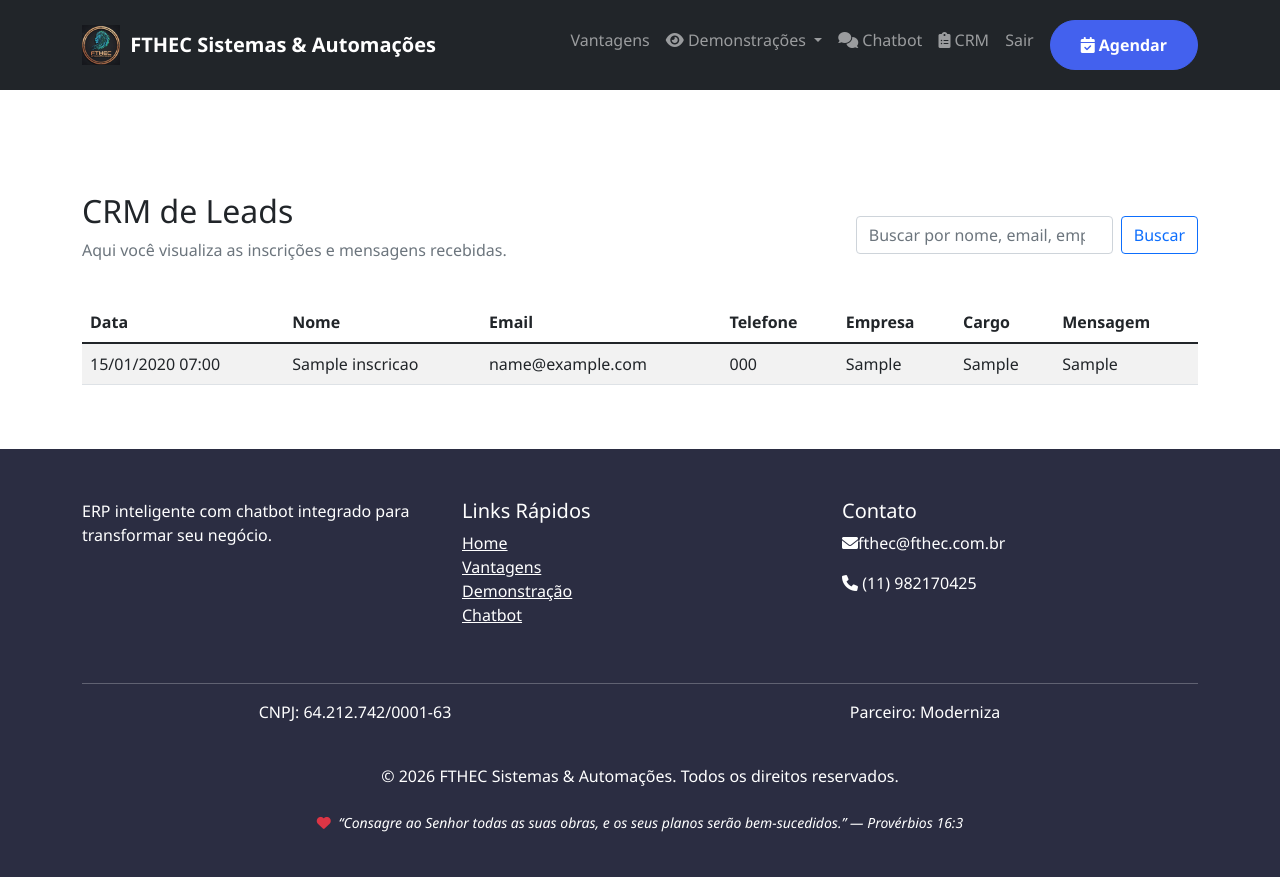
After one commit to fe-22/WS_FTTHEC, a Django app: page /crm/ in a window 1280 px wide. The commit adds this page. Run offline with Django 4.2, Linux system fonts and the light colour scheme; a user stored in the database is signed in; tables that the repository leaves empty hold one stand-in row (values such as "Sample post").

Commit message:
Atualizações no chatbot, base e novas páginas CRM

```diff
--- a/ai_chat/views.py
+++ b/ai_chat/views.py
@@ -85,7 +85,7 @@ Principais benefícios:
 • Melhoria na tomada de decisões
 • Integração entre departamentos (vendas, compras, estoque, financeiro)
 
-O WS_FTTHEC é um ERP inteligente com chatbot integrado para transformar seu negócio!"""
+O Fthec sistemas e automação é um ERP inteligente com chatbot integrado para transformar seu negócio!"""
 
             elif any(word in user_message for word in [
                 "adquirir", "comprar", "contratar", "contato", "comercial",
@@ -102,7 +102,7 @@ O WS_FTTHEC é um ERP inteligente com chatbot integrado para transformar seu neg
                     conversion_type='demo_request'
                 )
                 # Resposta direcionando para contato comercial
-                resposta = """Excelente! Para adquirir o WS_FTTHEC para sua empresa, nossa equipe comercial está pronta para ajudar.
+                resposta = """Excelente! Para adquirir o Fthec sistemas e automação para sua empresa, nossa equipe comercial está pronta para ajudar.
 
 Como prosseguir:
 1. 📝 Preencha o formulário de inscrição em nossa página principal
@@ -116,7 +116,7 @@ Acesse /inscricao/ ou clique no botão acima para começar!"""
 
             else:
                 # Resposta padrão para outras perguntas
-                resposta = """Olá! Sou especialista em ERP. Posso explicar o que é um ERP ou ajudar você a entrar em contato com nossa equipe comercial para adquirir o WS_FTTHEC.
+                resposta = """Olá! Sou especialista em ERP. Posso explicar o que é um ERP ou ajudar você a entrar em contato com nossa equipe comercial para adquirir o Fthec sistemas e automação.
 
 Pergunte sobre:
 • "O que é um ERP?" - explicação completa
--- a/core/models.py
+++ b/core/models.py
@@ -3,10 +3,11 @@ from django.db import models
 
 class Inscricao(models.Model):
     nome = models.CharField(max_length=100)
-    email = models.EmailField(unique=True)
+    email = models.EmailField()
     telefone = models.CharField(max_length=20, blank=True)
     empresa = models.CharField(max_length=100, blank=True)
     cargo = models.CharField(max_length=100, blank=True)
+    mensagem = models.TextField(blank=True)
     data_inscricao = models.DateTimeField(auto_now_add=True)
 
     def __str__(self):
--- a/core/urls.py
+++ b/core/urls.py
@@ -1,9 +1,10 @@
 from django.urls import path
-from .views import home, inscricao_view, dashboard_demo, pdv_demo
+from .views import home, inscricao_view, crm_view, dashboard_demo, pdv_demo
 
 urlpatterns = [
     path('', home, name='home'),
     path('inscricao/', inscricao_view, name='inscricao'),
+    path('crm/', crm_view, name='crm'),
     path('demo/dashboard/', dashboard_demo, name='dashboard_demo'),
     path('demo/pdv/', pdv_demo, name='pdv_demo'),
 ]
--- a/core/views.py
+++ b/core/views.py
@@ -2,7 +2,11 @@ from django.core.mail import send_mail
 from django.conf import settings
 from django.shortcuts import render, redirect
 from django.contrib import messages
+from django.contrib.auth.decorators import login_required
+from django.db.models import Q
 import datetime
+
+from .models import Inscricao
 
 def home(request):
     """Página inicial - Landing Page"""
@@ -33,14 +37,27 @@ def inscricao_view(request):
 
                 print(f"📁 Lead salvo no CSV: {nome}, {email}")  # Debug
 
+                # 1.5 SALVAR NO BANCO PARA CRM
+                Inscricao.objects.create(
+                    nome=nome,
+                    email=email,
+                    telefone=telefone,
+                    empresa=empresa,
+                    cargo=cargo,
+                    mensagem=mensagem,
+                )
+
                 # 2. ENVIAR EMAIL
-                try:
-                    email_backend = getattr(settings, 'EMAIL_BACKEND', 'django.core.mail.backends.console.EmailBackend')
-                    print(f"✉️ EMAIL_BACKEND atual: {email_backend}")  # Debug
+                email_backend = getattr(settings, 'EMAIL_BACKEND', 'django.core.mail.backends.console.EmailBackend')
+                print(f"✉️ EMAIL_BACKEND atual: {email_backend}")  # Debug
+                email_sent = False
+                email_error_message = None
 
-                    if email_backend == 'django.core.mail.backends.console.EmailBackend':
-                        print("⚠️ Modo console ativado. Emails serão apenas logados, não enviados.")
-                    else:
+                if email_backend == 'django.core.mail.backends.console.EmailBackend':
+                    print("⚠️ Modo console ativado. Emails serão apenas logados, não enviados.")
+                    email_error_message = "Email não foi enviado de verdade porque o backend está em modo console."
+                else:
+                    try:
                         print("✉️ Tentando enviar emails reais via SMTP...")
 
                         # Email para ADMIN
@@ -88,14 +105,16 @@ def inscricao_view(request):
                             fail_silently=False,
                         )
 
+                        email_sent = True
                         print("✅ Emails enviados com sucesso!")
 
-                except Exception as email_error:
-                    print(f"⚠️ Erro no envio de email (não crítico): {email_error}")
-                    # Não mostra erro para o usuário, apenas loga
+                    except Exception as email_error:
+                        email_error_message = str(email_error)
+                        print(f"⚠️ Erro no envio de email (não crítico): {email_error_message}")
 
                 # 3. Mensagem de sucesso para o usuário
-                messages.success(request, f"✅ Obrigado {nome}! Inscrição realizada com sucesso. Em breve entraremos em contato.")
+                messages.success(request, f"✅ Obrigado {nome}! Sua inscrição foi recebida com sucesso. Em breve nossa equipe entrará em contato.")
+
                 return redirect("home")
 
             except Exception as e:
@@ -104,6 +123,26 @@ def inscricao_view(request):
 
     # Se GET ou erro, mostra a página de inscrição
     return render(request, "inscricao.html")
+
+@login_required
+def crm_view(request):
+    """CRM de inscrições e mensagens de leads."""
+    leads = Inscricao.objects.order_by('-data_inscricao')
+    query = request.GET.get('q', '').strip()
+    if query:
+        leads = leads.filter(
+            Q(nome__icontains=query) |
+            Q(email__icontains=query) |
+            Q(empresa__icontains=query) |
+            Q(cargo__icontains=query) |
+            Q(mensagem__icontains=query)
+        )
+    context = {
+        'leads': leads,
+        'query': query,
+    }
+    return render(request, 'crm.html', context)
+
 
 def dashboard_demo(request):
     """Página de demonstração do Dashboard do ERP"""
--- a/erp_site/urls.py
+++ b/erp_site/urls.py
@@ -3,6 +3,7 @@ from django.urls import path, include
 
 urlpatterns = [
     path("admin/", admin.site.urls),
+    path("accounts/", include("django.contrib.auth.urls")),
     path("", include("core.urls")),
     path("ai_chat/", include("ai_chat.urls")),
 ]
--- a/templates/ai_chat/chatbot.html
+++ b/templates/ai_chat/chatbot.html
@@ -7,14 +7,14 @@
         <div class="col-md-8 offset-md-2">
             <div class="card">
                 <div class="card-header bg-primary text-white">
-                    <h3 class="mb-0"><i class="fas fa-robot"></i> 🤖 Chatbot WS_FTTHEC</h3>
+                    <h3 class="mb-0"><i class="fas fa-robot"></i> 🤖 Chatbot Fthec Sistemas e Automação</h3>
                 </div>
                 <div class="card-body">
                     <!-- Área do Chat -->
                     <div id="chat-container" style="height: 400px; overflow-y: auto; padding: 15px; background-color: #f8f9fa; border-radius: 5px;">
                         <div id="chat-messages">
                             <div class="alert alert-success">
-                                <strong>Assistente:</strong> Olá! Sou o chatbot do WS_FTTHEC. Como posso ajudar?
+                                <strong>Assistente:</strong> Olá! Sou o chatbot da Fthec sistemas e automação. Como posso ajudar?
                             </div>
                         </div>
                     </div>
--- a/templates/base.html
+++ b/templates/base.html
@@ -131,6 +131,20 @@
                             <i class="fas fa-comments"></i> Chatbot
                         </a>
                     </li>
+                    {% if request.user.is_authenticated %}
+                    <li class="nav-item">
+                        <a class="nav-link" href="{% url 'crm' %}">
+                            <i class="fas fa-clipboard-list"></i> CRM
+                        </a>
+                    </li>
+                    <li class="nav-item">
+                        <a class="nav-link" href="{% url 'logout' %}">Sair</a>
+                    </li>
+                    {% else %}
+                    <li class="nav-item">
+                        <a class="nav-link" href="{% url 'login' %}">Entrar</a>
+                    </li>
+                    {% endif %}
                     <li class="nav-item">
                         <a class="btn btn-primary ms-2" href="{% url 'home' %}#contato">
                             <i class="fas fa-calendar-check"></i> Agendar
--- /dev/null
+++ b/templates/crm.html
@@ -0,0 +1,51 @@
+{% extends 'base.html' %}
+
+{% block title %}CRM - Fthec Sistemas e Automação{% endblock %}
+
+{% block content %}
+<div class="container mt-5 pt-5">
+    <div class="d-flex justify-content-between align-items-center mb-4">
+        <div>
+            <h2>CRM de Leads</h2>
+            <p class="text-muted">Aqui você visualiza as inscrições e mensagens recebidas.</p>
+        </div>
+        <form class="d-flex" method="get" action="{% url 'crm' %}">
+            <input type="search" name="q" class="form-control me-2" placeholder="Buscar por nome, email, empresa ou mensagem" value="{{ query }}">
+            <button class="btn btn-outline-primary" type="submit">Buscar</button>
+        </form>
+    </div>
+
+    <div class="table-responsive">
+        <table class="table table-striped table-hover">
+            <thead>
+                <tr>
+                    <th>Data</th>
+                    <th>Nome</th>
+                    <th>Email</th>
+                    <th>Telefone</th>
+                    <th>Empresa</th>
+                    <th>Cargo</th>
+                    <th>Mensagem</th>
+                </tr>
+            </thead>
+            <tbody>
+                {% for lead in leads %}
+                    <tr>
+                        <td>{{ lead.data_inscricao|date:'d/m/Y H:i' }}</td>
+                        <td>{{ lead.nome }}</td>
+                        <td>{{ lead.email }}</td>
+                        <td>{{ lead.telefone|default:'-' }}</td>
+                        <td>{{ lead.empresa|default:'-' }}</td>
+                        <td>{{ lead.cargo|default:'-' }}</td>
+                        <td>{{ lead.mensagem|default:'-' }}</td>
+                    </tr>
+                {% empty %}
+                    <tr>
+                        <td colspan="7" class="text-center">Nenhum lead encontrado.</td>
+                    </tr>
+                {% endfor %}
+            </tbody>
+        </table>
+    </div>
+</div>
+{% endblock %}
```
Also changed, not shown: erp_site/settings.py (+15 -4 lines), leads.csv (+7 -0 lines), templates/registration/logged_out.html (added, +19 -0 lines), templates/registration/login.html (added, +33 -0 lines), tmp_check_db.py (added, +11 -0 lines), core/migrations/0001_initial.py (added), core/migrations/__init__.py (added).
